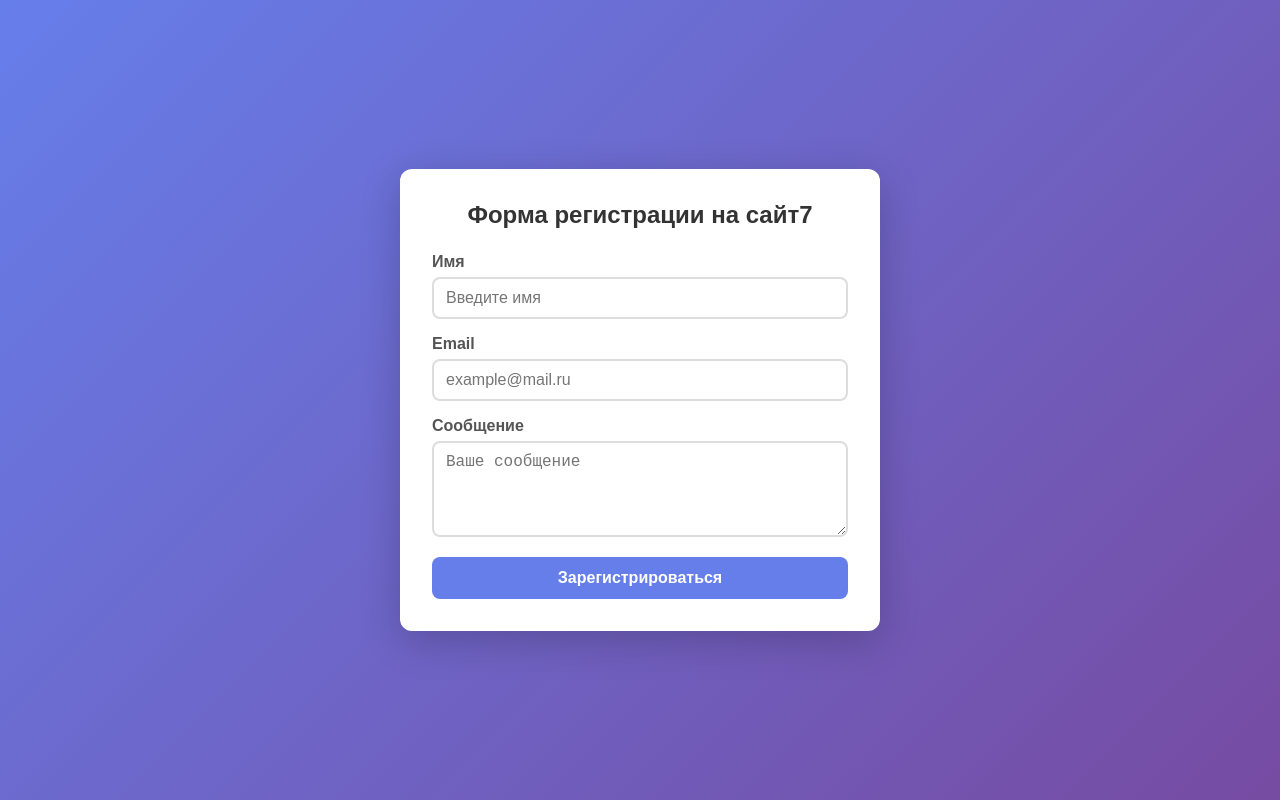
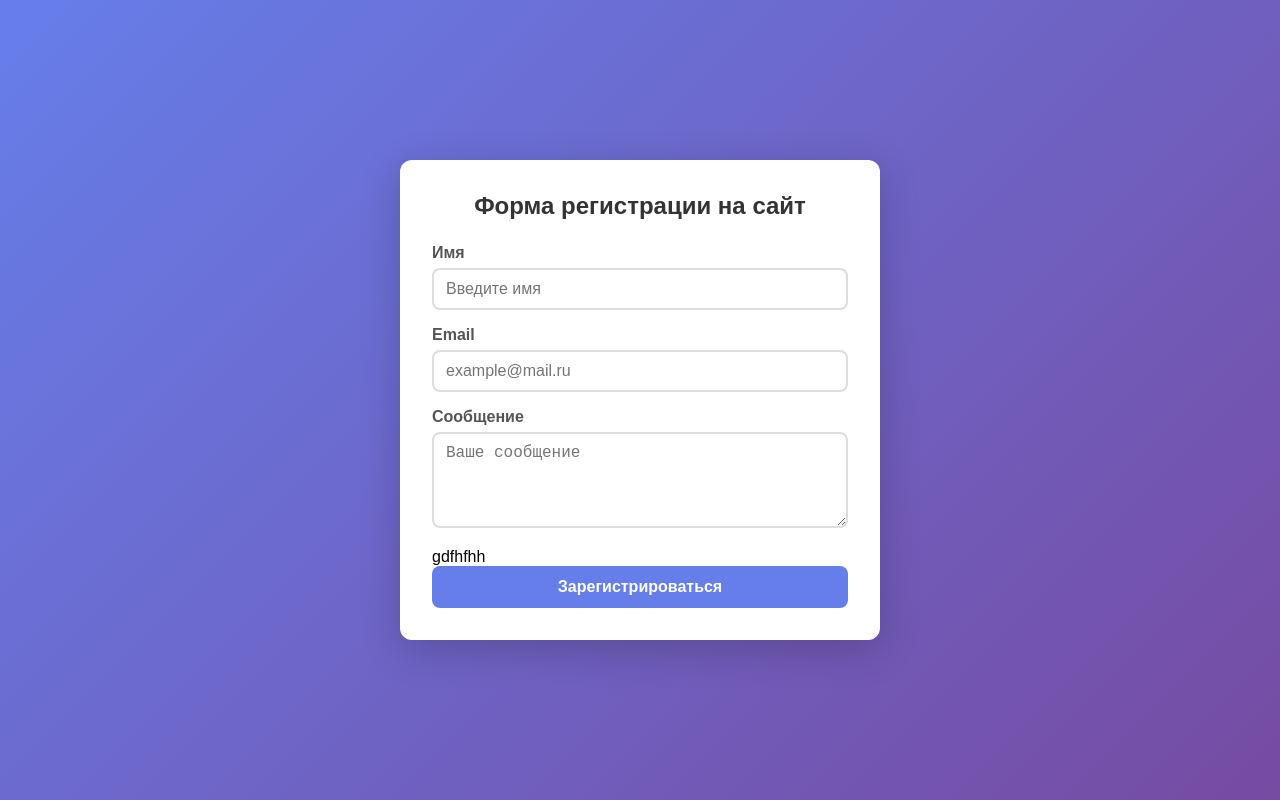
Before and after one commit to Lenassssssssss/lab11-ci-cd, a website: page index.html in a window 1280 px wide. Drawn offline with Linux system fonts and the light colour scheme.

Commit message:
fix: изменение

```diff
--- a/index.html
+++ b/index.html
@@ -8,7 +8,7 @@
 </head>
 <body>
     <main class="container">
-        <h1 id="form-title">Форма регистрации на сайт7</h1>
+        <h1 id="form-title">Форма регистрации на сайт</h1>
         <form id="registration-form" novalidate>
             <div class="form-group">
                 <label for="name">Имя</label>
@@ -22,6 +22,7 @@
                 <label for="message">Сообщение</label>
                 <textarea id="message" name="message" rows="4" placeholder="Ваше сообщение"></textarea>
             </div>
+            <h>gdfhfhh</h>
             <button type="submit" id="submit-btn">Зарегистрироваться</button>
         </form>
         <div id="result" class="result hidden" role="alert"></div>
```
